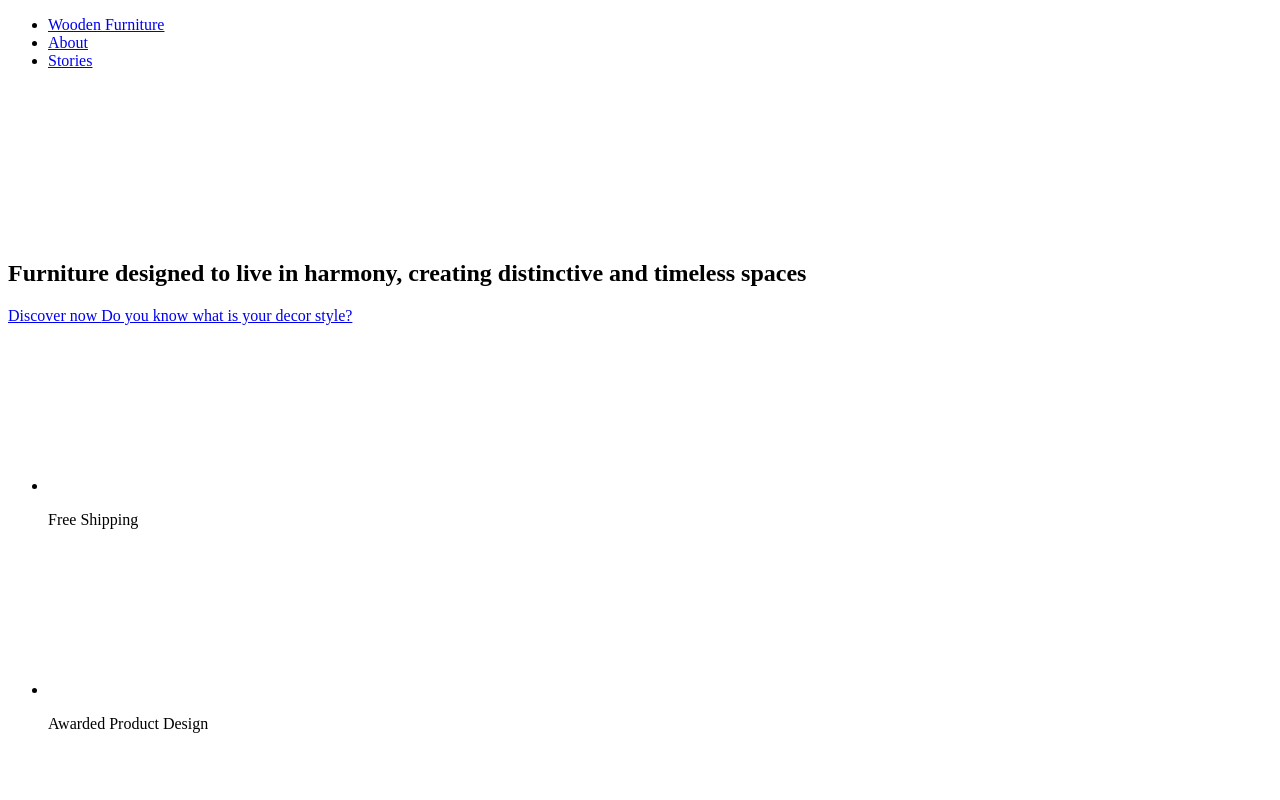
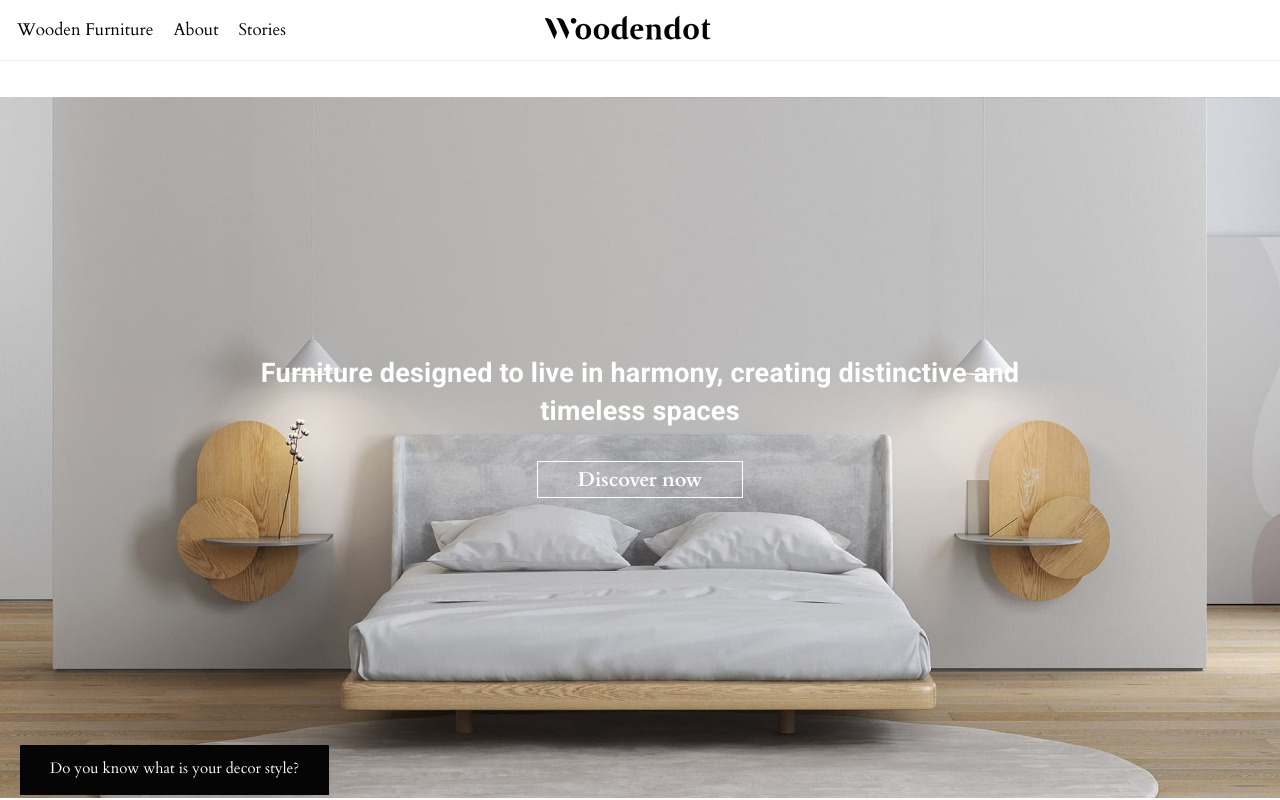
Before and after one commit to DariaIkon/Woodenhot, a website built with Parcel: page src/index.html in a window 1280 px wide. Shown: the top 800 px of the page. Built offline with nearby package versions, Linux system fonts and the light colour scheme.

Commit message:
first&second section

```diff
--- a/package.json
+++ b/package.json
@@ -20,5 +20,8 @@
   "homepage": "https://github.com/DariaIkon/Woodenhot#readme",
   "devDependencies": {
     "parcel-bundler": "^1.12.5"
+  },
+  "dependencies": {
+    "axios": "^0.27.2"
   }
 }
--- a/src/index.html
+++ b/src/index.html
@@ -4,40 +4,56 @@
     <meta charset="UTF-8">
     <meta http-equiv="X-UA-Compatible" content="IE=edge">
     <meta name="viewport" content="width=device-width, initial-scale=1.0">
+    <link rel="preconnect" href="https://fonts.googleapis.com">
+    <link rel="preconnect" href="https://fonts.gstatic.com" crossorigin>
+    <link
+        href="https://fonts.googleapis.com/css2?family=Cardo:ital,wght@0,400;0,700;1,400&family=Roboto:wght@400;700&display=swap"
+        rel="stylesheet">
+    <link rel="stylesheet" href="https://cdnjs.cloudflare.com/ajax/libs/modern-normalize/1.1.0/modern-normalize.min.css">
     <link rel="stylesheet" href="./styles/style.css">
     <title>Woodenhot</title>
 </head>
 <body>
     <header class="header">
-        <nav>
-            <ul>
-                <li><a href="#">
+        <div class="container header__container">
+            <nav class="header__nav">
+                <ul class="list header__list">
+                    <li class="header__item">
+                        <a href="#" class="header__link">
                             Wooden Furniture
-                </a></li>
-                <li><a href="#">
+                        </a>
+                    </li>
+                    <li class="header__item">
+                        <a href="#" class="header__link">
                             About
-                </a></li>
-                <li><a href="#">
+                        </a>
+                    </li>
+                    <li class="header__item">
+                        <a href="#" class="header__link">
                             Stories
-                </a></li>
+                        </a>
+                    </li>
                 </ul>
             </nav>
             <div class="logo">
-            <svg src="./images/header/logo_woodenhot.svg" alt="logo">
-                <use>
-
-                </use>
-            </svg>
+               <img src="./images/header/logo.png" alt="logo" width="190" height="36">
+            </div>
         </div>
     </header>
     <section class="hero">
-        <h1>
+        <div class="container hero__container">
+            <h1 class="hero__title">
                 Furniture designed to live in harmony, creating distinctive and timeless spaces
             </h1>
-        <a href="#" type="button">
+            <a href="#" type="button" class="hero_button_white">
                 Discover now
             </a>
-        <a href="#">Do you know what is your decor style?</a>
+        </div>
+        <div class="hero_button_wrapper">
+            <a href="#" type="button" class="hero_button_black">
+                Do you know what is your decor style?
+            </a>
+        </div>
     </section>
     <section class="advantages">
         <ul>
--- a/src/styles/style.css
+++ b/src/styles/style.css
@@ -0,0 +1,110 @@
+.body {
+    margin: 0;
+    padding: 0;
+    font-style: normal;
+    font-weight: 400;
+}
+h1, h2, h3, h4, h5, p {
+    margin: 0;
+}
+.container {
+    max-width: 1440px;
+    margin: 0 auto;
+}
+.list {
+    display: flex;
+    padding: 0;
+    margin: 0;
+}
+li {
+    list-style: none;
+}
+a {
+    text-decoration: none;
+}
+
+
+/* HEADER */
+
+.header {
+    border-bottom: 1px solid #F2F2F2;
+    margin-bottom: 36px;
+}
+.header__container{
+    padding: 20px 17px;
+    display: flex;
+    align-items: center;
+    position: relative;
+
+}
+.header__link {
+    font-family: 'Cardo', sans-serif;
+    font-size: 17px;
+    color: #000000;
+}
+.header__item:not(:last-child){
+    margin-right: 20px;
+}
+.logo {
+    position: absolute;
+    transform: translate(-50%, 0);
+    left: 50%;
+}
+
+
+/* HERO */
+
+.hero {
+    background-image: url(../images/hero/hero.jpg);
+    background-repeat: repeat;
+    background-size: cover;
+    background-position: center;
+    padding: 257px 0 300px 0;
+
+    position: relative;
+}
+.hero__container {
+    display: flex;
+    align-items: center;
+    justify-content: center;
+    flex-direction: column;
+}
+.hero_button_black {
+    position: absolute;
+    height: 50px;
+    left: 20px;
+    bottom: 3px;
+    padding: 15px 30px;
+    background: #050505;
+    border-radius: 1px 1px 0px 0px;
+
+    font-family: 'Cardo',sans-serif;
+    font-size: 15px;
+    text-align: center;
+    color: #FFFFFF;
+}
+.hero__title {
+    max-width: 807px;
+    margin-bottom: 31px;
+
+    font-family: 'Roboto',sans-serif;
+    font-weight: 700;
+    font-size: 27px;
+    line-height: 38px;
+    text-align: center;
+    letter-spacing: 0.2px;
+    color: #FFFFFF;
+}
+
+.hero_button_white {
+    border: 1px solid #FFFFFF;
+    box-sizing: border-box;
+    text-align: center;
+
+    font-family: 'Cardo';
+    font-weight: 700;
+    font-size: 20px;
+    color: #FFFFFF;
+
+    padding: 6px 40px;
+}
```
Also changed, not shown: src/images/header/logo.png (added), src/images/header/logo_woodenhot.svg (deleted), src/images/hero/hero.jpg (added), src/images/sprite.svg (added), 1 other file. Lines whose indentation alone changed are shown as unchanged.
